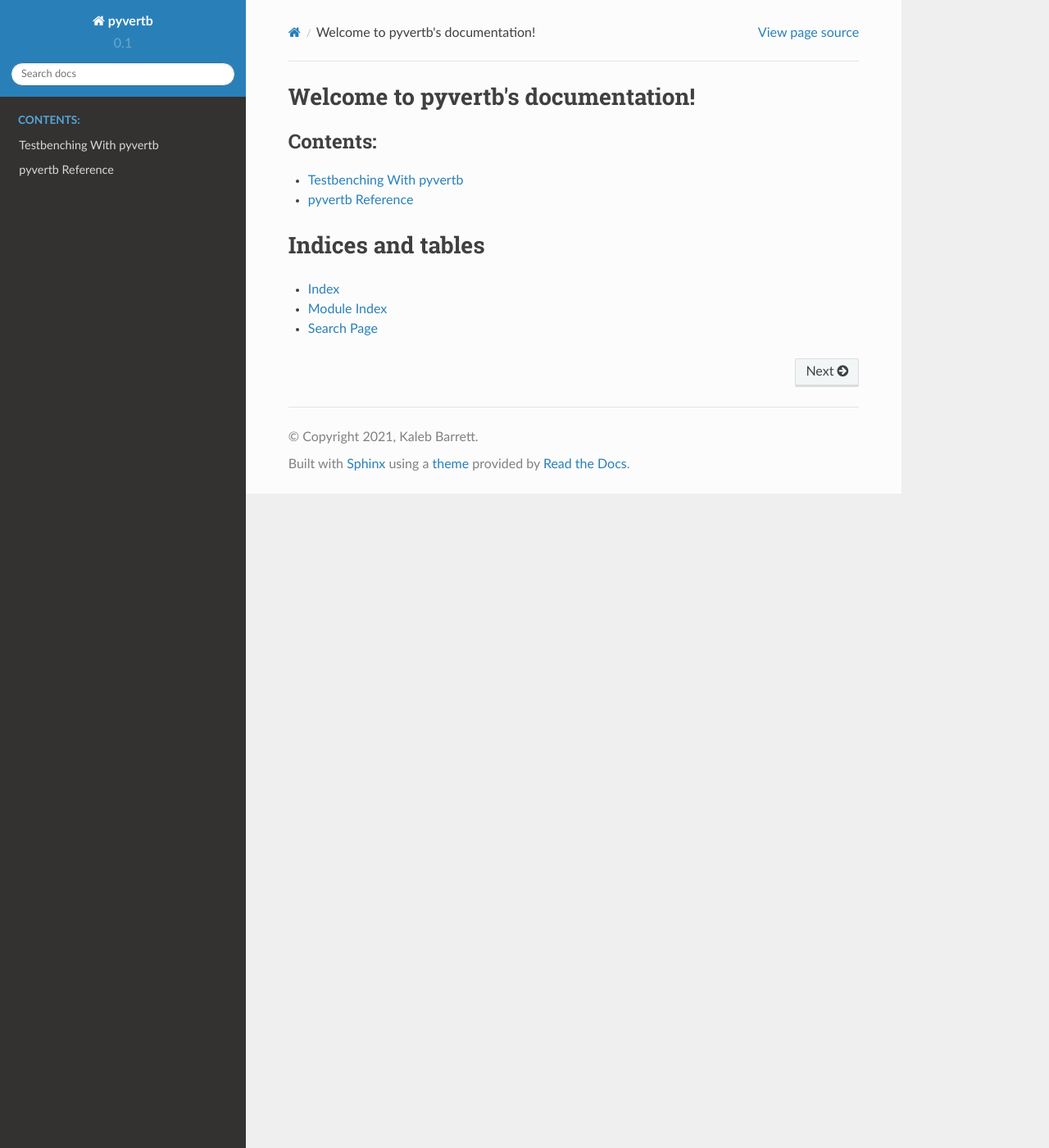
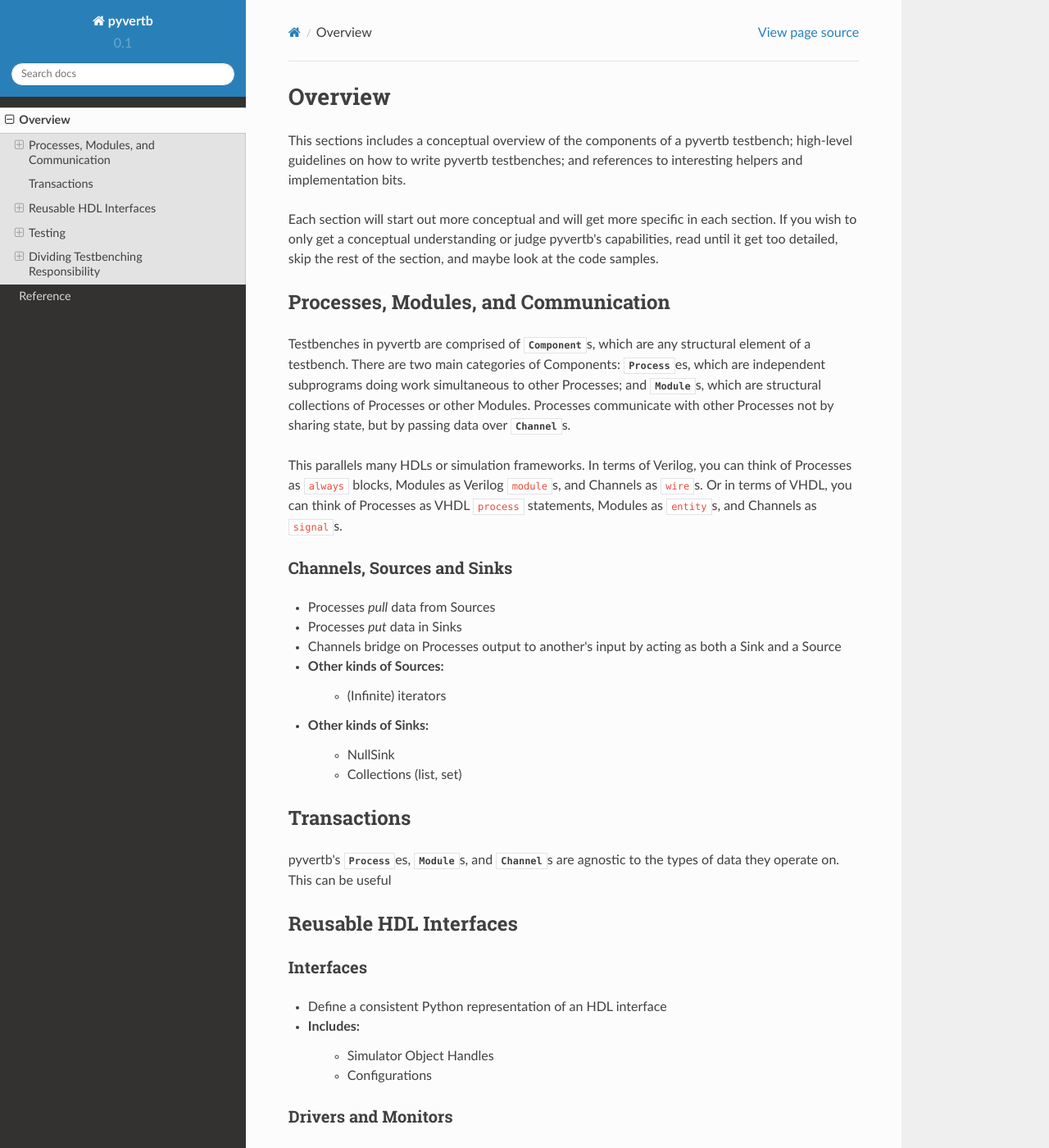
Before and after one commit to andrewandrepowell/pyvertb, a Sphinx documentation site: the page built from docs/index.rst, in a window 1280 px wide and 1400 px high. Shown: the whole window at 82% size. Built offline with Sphinx 7.4.7 and the Read the Docs theme 2.0.0, drawn with Linux system fonts in a browser that asks for light colours; some of the changed text lies outside the part shown.

Commit message:
Some documentation stuff

```diff
--- a/docs/concepts.rst
+++ /dev/null
@@ -1,3 +0,0 @@
-
-Testbenching With pyvertb
-=========================
--- a/docs/conf.py
+++ b/docs/conf.py
@@ -51,6 +51,8 @@ language = "English"
 # This pattern also affects html_static_path and html_extra_path.
 exclude_patterns = ["_build", "Thumbs.db", ".DS_Store"]
 
+master_doc = "contents"
+
 
 # -- Options for HTML output -------------------------------------------------
 
--- a/docs/index.rst
+++ b/docs/index.rst
@@ -3,20 +3,143 @@
    You can adapt this file completely to your liking, but it should at least
    contain the root `toctree` directive.
 
-Welcome to pyvertb's documentation!
-===================================
+========
+Overview
+========
 
-.. toctree::
-   :maxdepth: 2
-   :caption: Contents:
+This sections includes a conceptual overview of the components of a pyvertb testbench;
+high-level guidelines on how to write pyvertb testbenches;
+and references to interesting helpers and implementation bits.
 
-   concepts
-   reference
+Each section will start out more conceptual and will get more specific in each section.
+If you wish to only get a conceptual understanding or judge pyvertb's capabilities,
+read until it get too detailed, skip the rest of the section, and maybe look at the code samples.
 
 
-Indices and tables
-==================
+Processes, Modules, and Communication
+=====================================
 
-* :ref:`genindex`
-* :ref:`modindex`
-* :ref:`search`
+Testbenches in pyvertb are comprised of :class:`Component`\ s, which are any structural element of a testbench.
+There are two main categories of Components:
+:class:`Process`\ es, which are independent subprograms doing work simultaneous to other Processes;
+and :class:`Module`\ s, which are structural collections of Processes or other Modules.
+Processes communicate with other Processes not by sharing state,
+but by passing data over :class:`Channel`\ s.
+
+This parallels many HDLs or simulation frameworks.
+In terms of Verilog, you can think of Processes as ``always`` blocks,
+Modules as Verilog ``module``\ s,
+and Channels as ``wire``\ s.
+Or in terms of VHDL, you can think of Processes as VHDL ``process`` statements,
+Modules as ``entity``\ s,
+and Channels as ``signal``\ s.
+
+Channels, Sources and Sinks
+---------------------------
+
+* Processes *pull* data from Sources
+* Processes *put* data in Sinks
+* Channels bridge on Processes output to another's input by acting as both a Sink and a Source
+* Other kinds of Sources:
+    * (Infinite) iterators
+* Other kinds of Sinks:
+    * NullSink
+    * Collections (list, set)
+
+Transactions
+============
+
+pyvertb's :class:`Process`\ es, :class:`Module`\ s, and :class:`Channel`\ s are agnostic to the types of data they operate on.
+This can be useful
+
+Reusable HDL Interfaces
+=======================
+
+Interfaces
+----------
+
+* Define a consistent Python representation of an HDL interface
+* Includes:
+    * Simulator Object Handles
+    * Configurations
+
+Drivers and Monitors
+--------------------
+
+* Driver
+    * Maps specific Transaction types to specific Interface types
+    * Can send a request and get a response
+* Monitor
+    * Passively observes Transactions occuring on Interface
+
+Synchronous
+~~~~~~~~~~~
+
+* Uses blocking coroutines
+
+Asynchronous
+~~~~~~~~~~~~
+
+* Uses Channels
+
+Ad-hoc Drivers and Monitors
+~~~~~~~~~~~~~~~~~~~~~~~~~~~
+
+Testing
+=======
+
+* Functional Correctness and Coverage
+* Deciding stimulus
+* Deciding test end
+
+Modeling
+--------
+
+* Use numpy, MATLAB, C++ + pybind11, etc.
+* Wrap as a Process, or use ad-hoc process
+
+Scorers and Scoreboards
+-----------------------
+
+* Scorers have single responsibility
+    * Coverage bins
+    * Matching actuals/expecteds
+    * Assertions
+* Scoreboards manage Scorers and aggregate data
+
+Best Practices
+--------------
+
+* Use *observed* inputs, do not pass stimulus to matcher
+* Don't assume 1-to-1 input-to-output correspondence, even if expected
+* Analyze coverage complexity (can you test for 100% coverage befor the heat death of the universe?)
+
+Dividing Testbenching Responsibility
+====================================
+
+Structuring For Reuse
+---------------------
+
+* Active components are usually only reusable at the top level
+* Passive components can be reused anywhere
+
+Analyzers
+---------
+
+* Reusable Modules with:
+    * Passive components
+    * Models
+    * Assertions
+    * Scorers
+
+Reusable per entity instantiation.
+Design for possibility of multiple instances if possible.
+
+Stimulators
+-----------
+
+* Reusable Modules with:
+    * Active components
+    * Drivers
+
+Reusable per top.
--- a/docs/reference.rst
+++ b/docs/reference.rst
@@ -1,3 +1,4 @@
 
-pyvertb Reference
-=================
+=========
+Reference
+=========
--- a/noxfile.py
+++ b/noxfile.py
@@ -1,7 +1,7 @@
 import nox
 
 
-@nox.session
+@nox.session(reuse_venv=True)
 def docs(session):
     # docs dependencies
     session.install("sphinx", "sphinx-rtd-theme")
```
Also changed, not shown: docs/contents.rst (added, +22 -0 lines), 3 other files.
